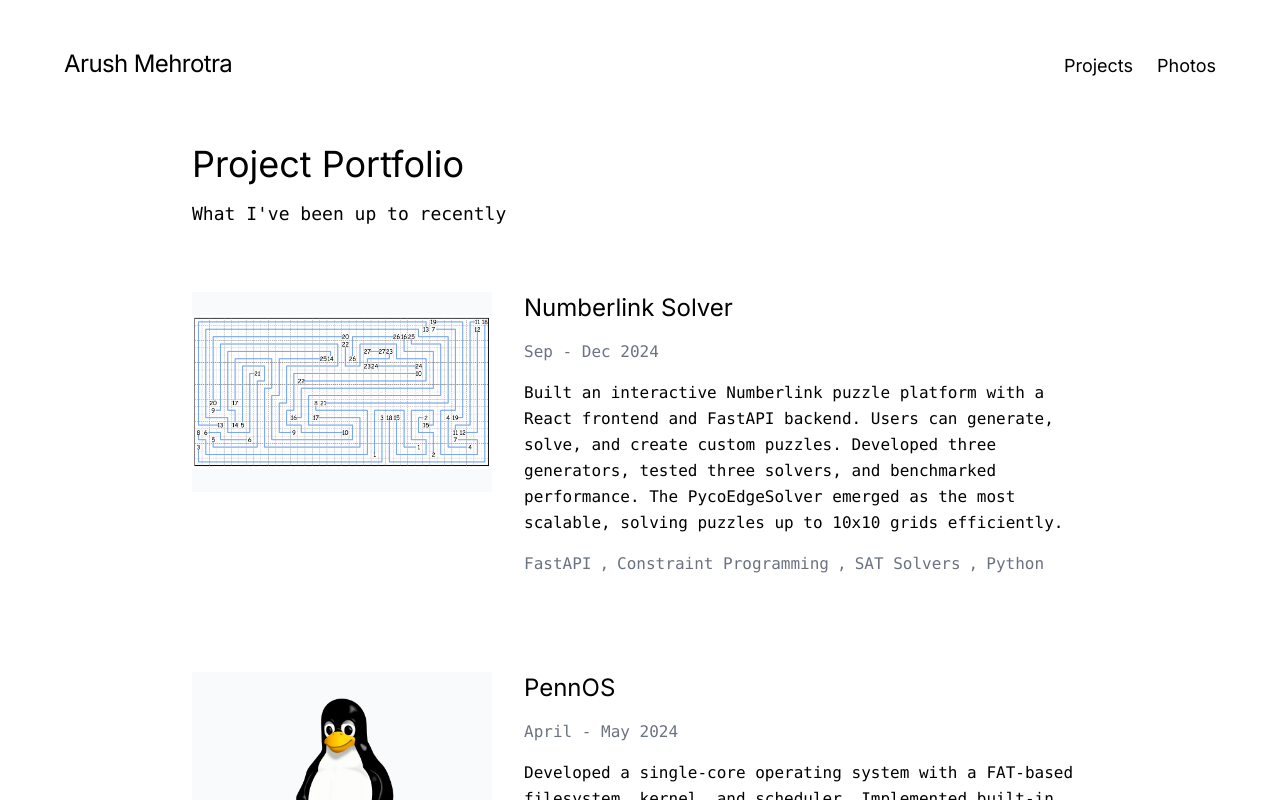
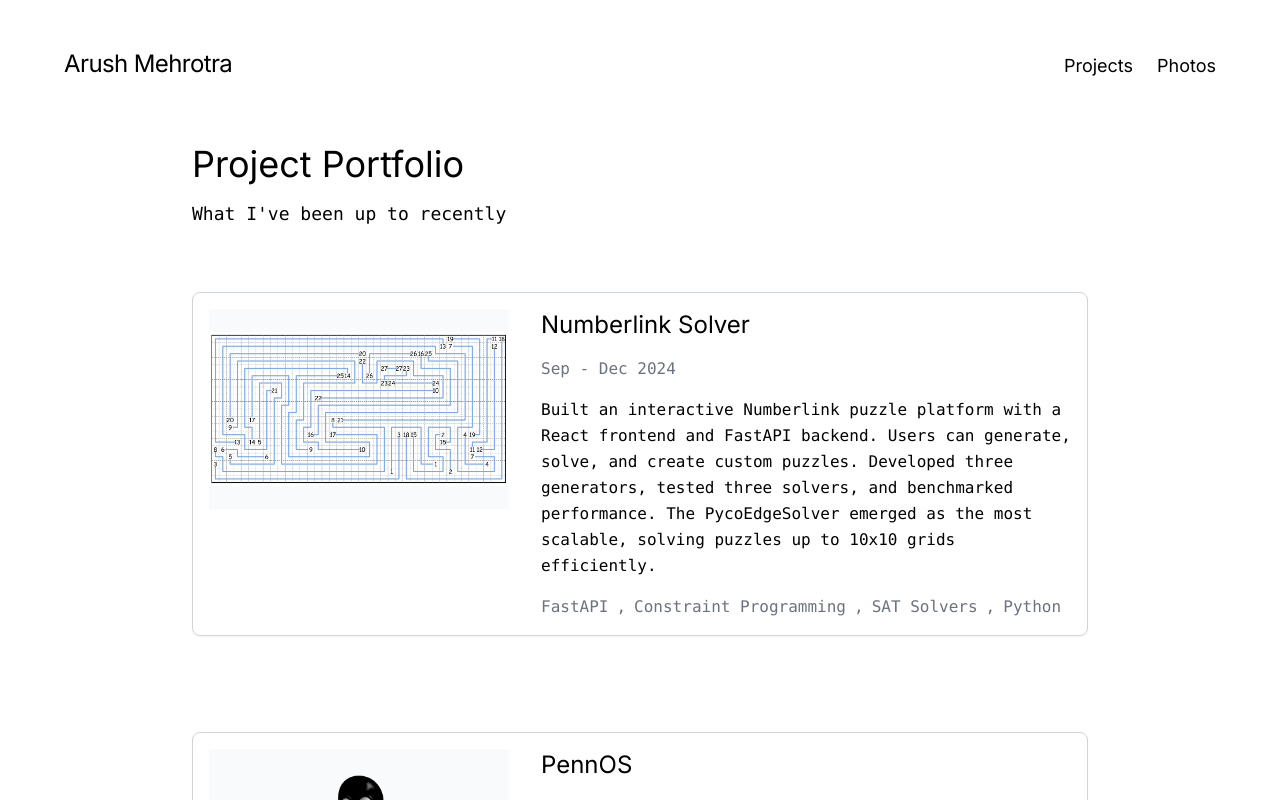
Before and after one commit to arush-mehrotra/portfolio, a Next.js app: page /projects in a window 1280 px wide. Shown: the top 800 px of the page. Built offline with nearby package versions, Linux system fonts and the light colour scheme.

Commit message:
redesigned projects

```diff
--- a/app/projects/page.tsx
+++ b/app/projects/page.tsx
@@ -98,7 +98,8 @@ export default function Projects() {
 
         <div className="space-y-24">
           {projects.map((project, index) => (
-            <article key={index} className="grid grid-cols-1 md:grid-cols-[300px,1fr] gap-8">
+            <article key={index} className="border border-gray-300 rounded-lg p-4 shadow-sm">
+              <div className="grid grid-cols-1 md:grid-cols-[300px,1fr] gap-8">
                 <div className="relative h-[200px] bg-gray-50">
                   <Image
                     src={project.image}
@@ -123,6 +124,7 @@ export default function Projects() {
                     ))}
                   </div>
                 </div>
+              </div>
             </article>
           ))}
         </div>
```
Lines whose indentation alone changed are shown as unchanged.
